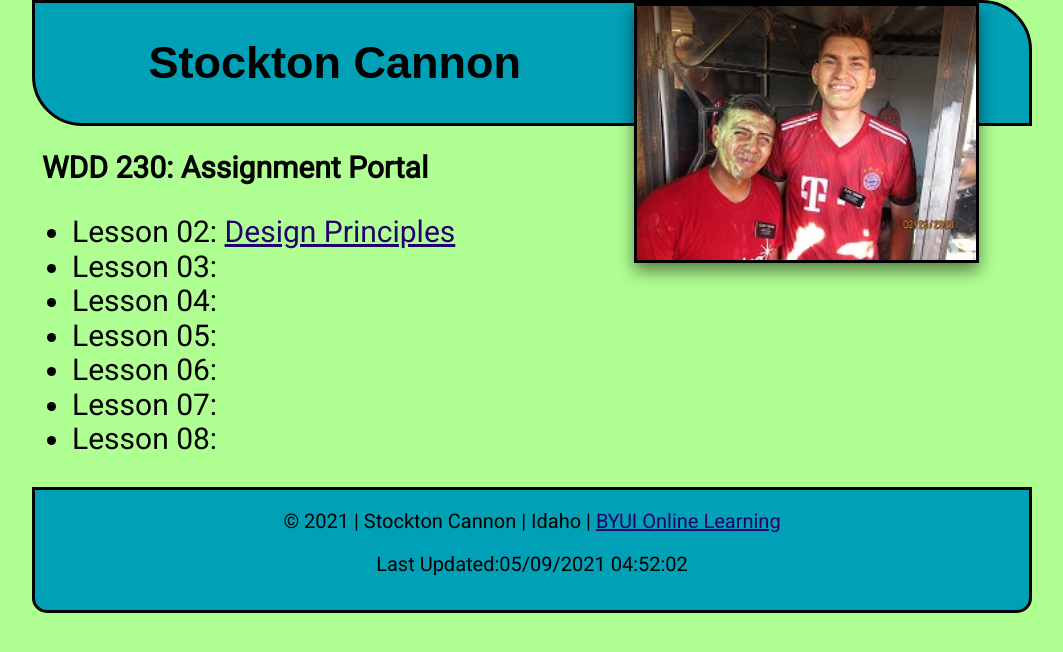
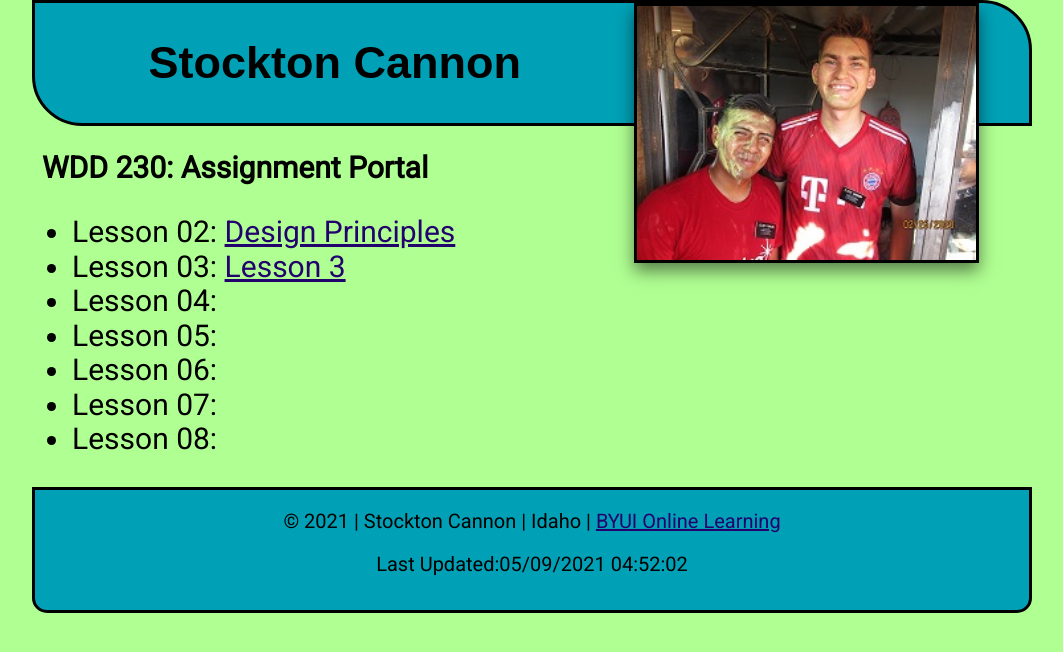
Before and after one commit to StocktonCannon/StocktonCannon.github.io, a plain HTML site: page index.html in a window 1280 px wide. Shown: the whole page, without its empty margins (108-1171 px from the left). Drawn offline with Linux system fonts and the light colour scheme; a web font is replaced by a local one.

Commit message:
added link to week 3

```diff
--- a/index.html
+++ b/index.html
@@ -22,7 +22,7 @@
       <h2>WDD 230: Assignment Portal</h2>
       <ul>
         <li>Lesson 02: <a href="lesson2/design-principles.html">Design Principles</a></li>
-        <li>Lesson 03:</li>
+        <li>Lesson 03: <a href="lesson3/index.html">Lesson 3</a></li>
         <li>Lesson 04:</li>
         <li>Lesson 05:</li>
         <li>Lesson 06:</li>
```
